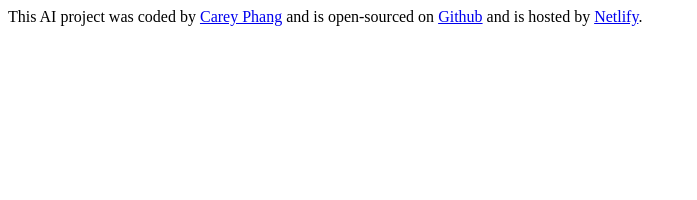
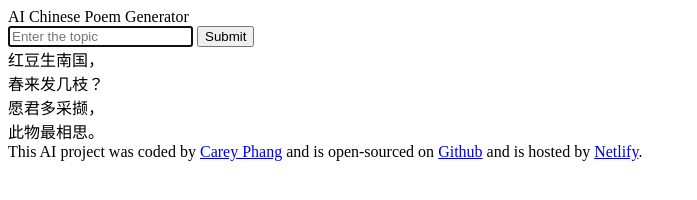
Before and after one commit to nariko1228/AI-Generator, a plain HTML site: page index.html in a window 1280 px wide. Shown: the whole page, without its empty margins (0-697 px from the left). Drawn offline with Linux system fonts and the light colour scheme.

Commit message:
added basic html

```diff
--- a/index.html
+++ b/index.html
@@ -7,6 +7,27 @@
     <title>AI Generator</title>
   </head>
   <body>
+    <header>AI Chinese Poem Generator</header>
+
+    <main>
+      <form>
+        <input
+          type="text"
+          placeholder="Enter the topic"
+          autofocus
+          required
+          autocomplete="off"
+        />
+        <input type="submit" />
+      </form>
+      <div>
+        红豆生南国，<br />
+        春来发几枝？<br />
+        愿君多采撷，<br />
+        此物最相思。<br />
+      </div>
+    </main>
+
     <footer>
       This AI project was coded by
       <a href="https://github.com/nariko1228/" target="_blank">Carey Phang</a>
```
